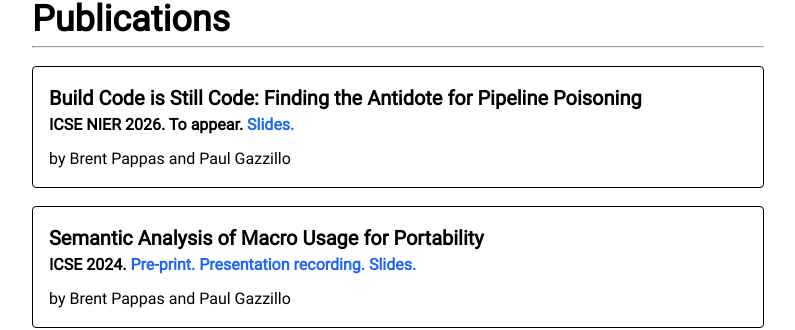
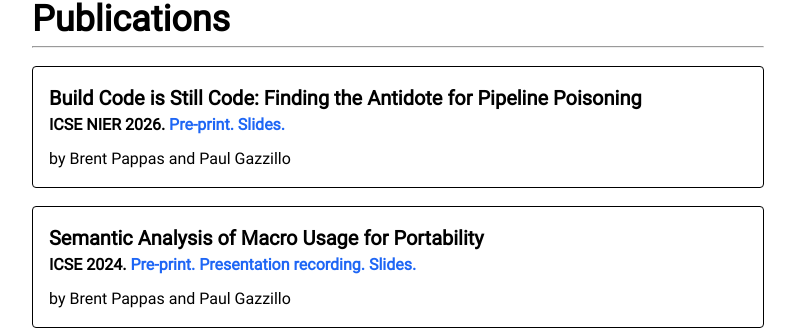
Before and after one commit to PappasBrent/pappasbrent.github.io, a Jekyll site: the page built from publications.html, in a window 1280 px wide. Shown: the part 132-462 px from the top of the page, without its empty margins (242-1037 px from the left). Built offline with Jekyll 4.4.1, drawn with Linux system fonts in a browser that asks for light colours.

Commit message:
Add link to ICSE NIER 2026 paper

```diff
--- a/publications.html
+++ b/publications.html
@@ -7,8 +7,7 @@
     <h5>Build Code is Still Code: Finding the Antidote for Pipeline Poisoning</h5>
     <h6>
         ICSE NIER 2026.
-        To appear.
-        <!-- <a href="#">Pre-print.</a> -->
+        <a href="https://arxiv.org/abs/2601.08995">Pre-print.</a>
         <!-- <a href="#">Presentation recording.</a> -->
         <a href="https://docs.google.com/presentation/d/1S8893dpvrzSFVBp6_gxrGEv-C6VdYlGY8Dm6xT8OX5Y/edit?usp=sharing">Slides.</a>
     </h6>
```
